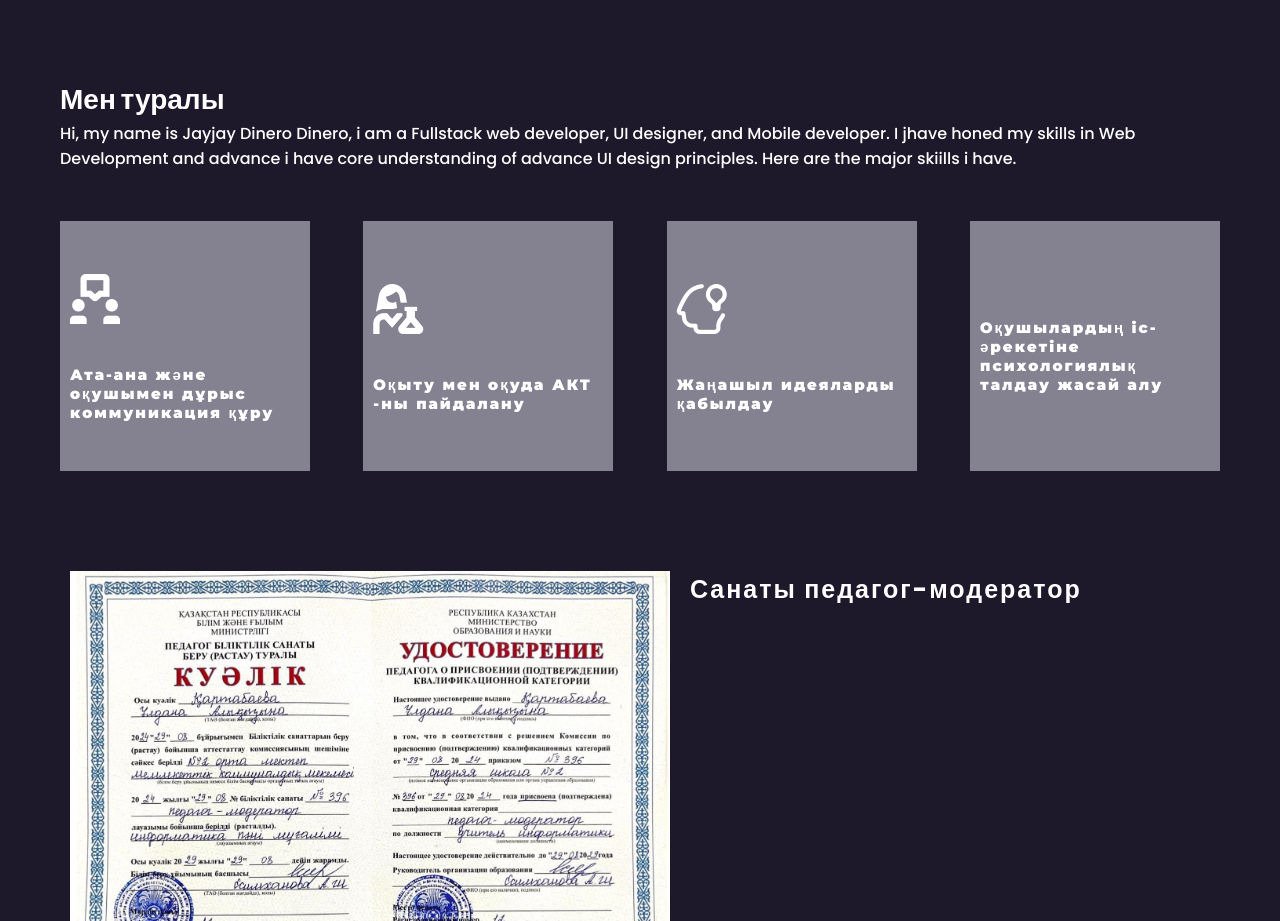
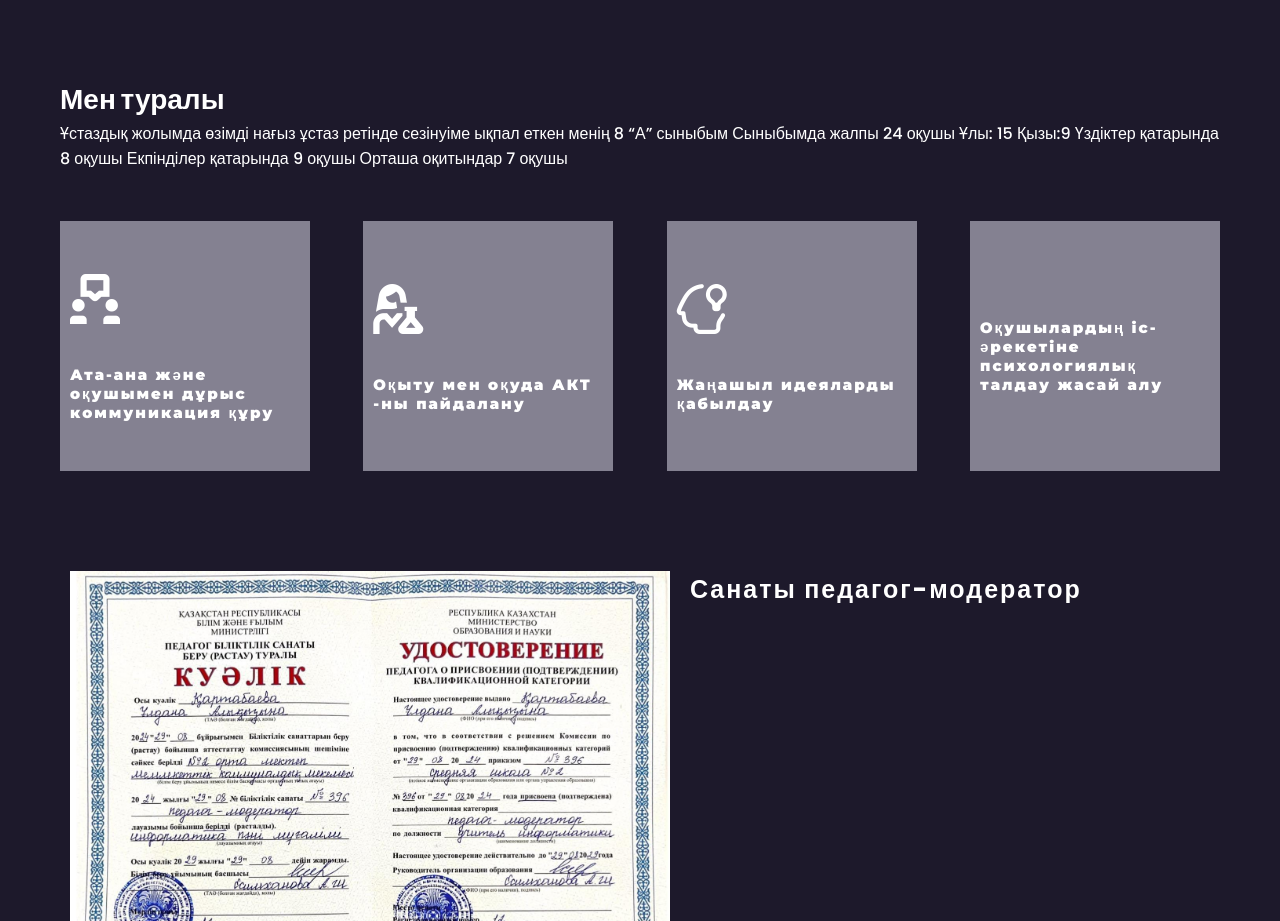
Before and after one commit to n1t2000/portfolio-site, a plain HTML site: page index.html in a window 1280 px wide. Shown: the part 800-1721 px from the top of the page. Drawn offline with nearby package versions, Linux system fonts and the light colour scheme; some icons are missing.

Commit message:
Update index.html

```diff
--- a/index.html
+++ b/index.html
@@ -80,11 +80,14 @@
             </div>
             <div class="text-b1-2">
               <p>
-                Hi, my name is Jayjay Dinero Dinero, i am a Fullstack web
-                developer, UI designer, and Mobile developer. I jhave honed my
-                skills in Web Development and advance i have core understanding
-                of advance UI design principles. Here are the major skiills i
-                have.
+             Ұстаздық жолымда өзімді нағыз ұстаз ретінде сезінуіме ықпал еткен менің 8 “А” сыныбым
+Сыныбымда жалпы 24 оқушы
+Ұлы: 15
+Қызы:9
+
+Үздіктер қатарында 8 оқушы
+Екпінділер қатарында 9 оқушы
+Орташа оқитындар 7 оқушы
               </p>
             </div>
           </div>
```
